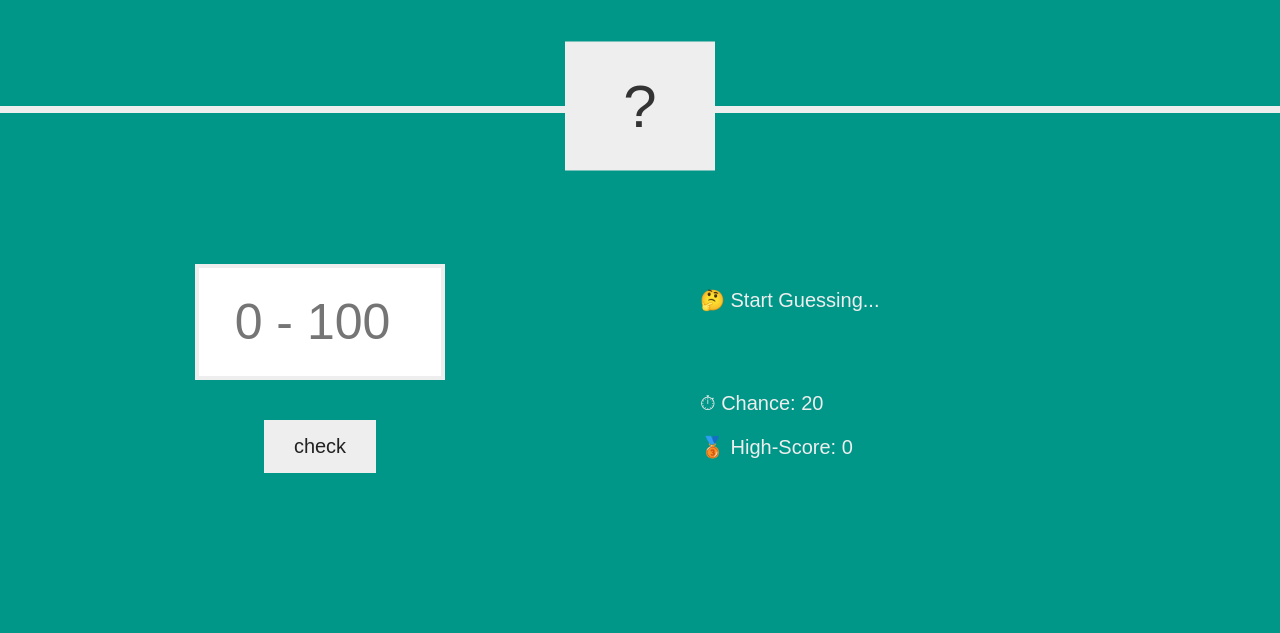
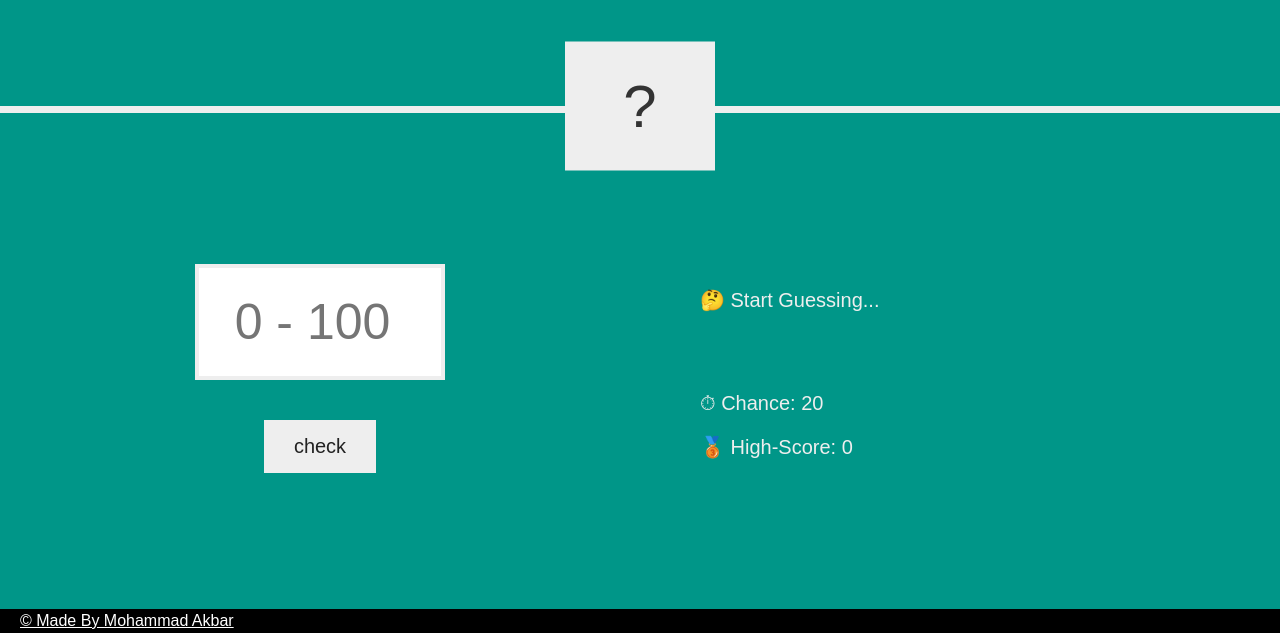
Before and after one commit to akbarsoft0/Guess-the-number, a plain HTML site: page index.html in a window 1280 px wide. Shown: the part 167-800 px from the top of the page. Drawn offline with Linux system fonts and the light colour scheme.

Commit message:
added footer

```diff
--- a/index.html
+++ b/index.html
@@ -16,7 +16,7 @@
         <h1>guess my number!</h1>
         <div class="secret">?</div>
     </header>
-    <main>
+    <section>
         <div class="left">
             <input type="number" class="guess" placeholder="0 - 100">
             <button type="button" class="check">check</button>
@@ -26,7 +26,10 @@
             <p class="chance">⏱ chance: <span>20</span></p>
             <p class="score">🥉 high-score: <span>0</span></p>
         </div>
-    </main>
+    </section>
+    <footer>
+        <a href="https://codepen.io/mohammad-akbar63" target="_blank">&copy; made by mohammad akbar</a>
+    </footer>
 
     <script src="main.js"></script>
 </body>
--- a/style.css
+++ b/style.css
@@ -12,6 +12,7 @@ html {
 }
 
 body {
+    position: relative;
     font-family: 'Press Start 2P', sans-serif;
     color: #eee;
     background-color: #009688;
@@ -25,7 +26,7 @@ header {
     border-bottom: 7px solid #eee;
 }
 
-main {
+section {
     height: 65vh;
     color: #eee;
     display: flex;
@@ -117,8 +118,22 @@ button:hover {
     margin-bottom: 2rem;
 }
 
+footer {
+    text-align: left;
+    padding: 0.3rem 2rem;
+    color: #fff;
+    background-color: #000;
+    position: absolute;
+    inset: auto 0 0 0;
+}
+
+footer a {
+    font-size: medium;
+    color: #fff;
+}
+
 @media only screen and (max-width: 600px) {
-    main {
+    section {
         display: block;
         padding: 8rem 2rem;
         text-align: center;
@@ -138,4 +153,8 @@ button:hover {
     .message {
         margin-bottom: 4rem;
     }
+
+    footer {
+        padding: 0;
+    }
 }
```
